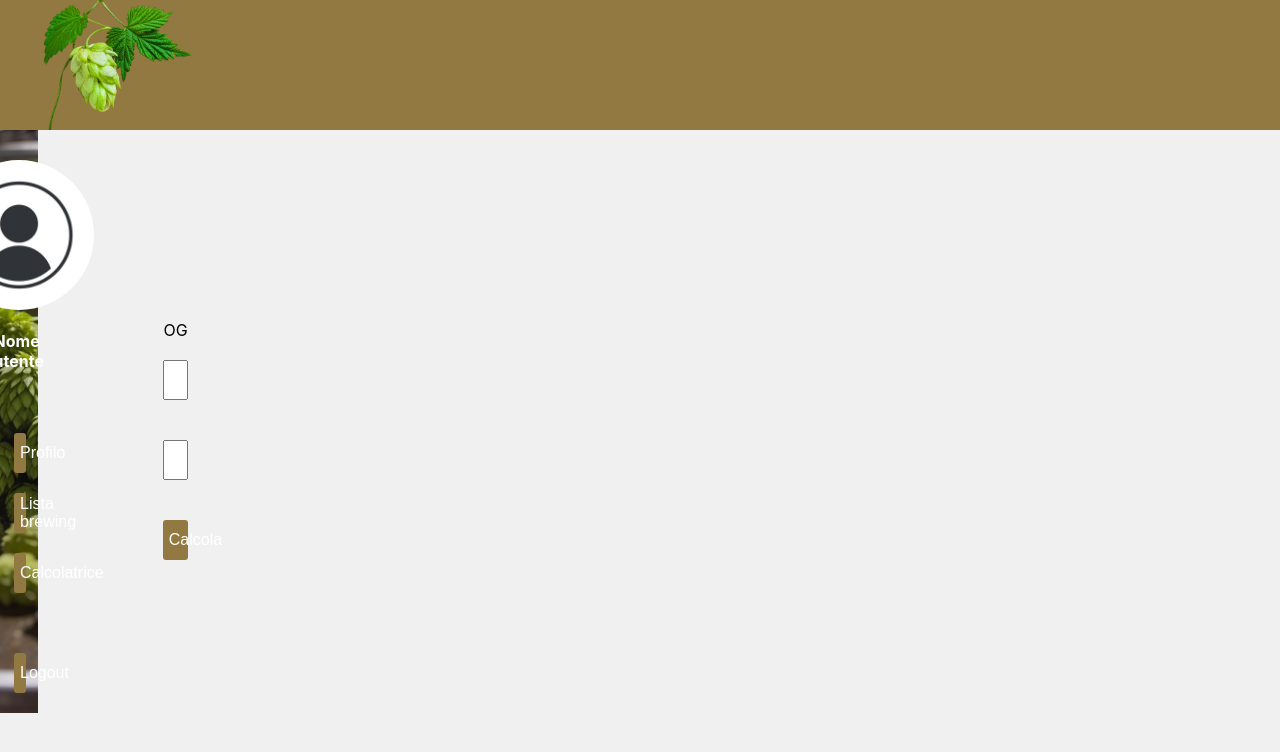
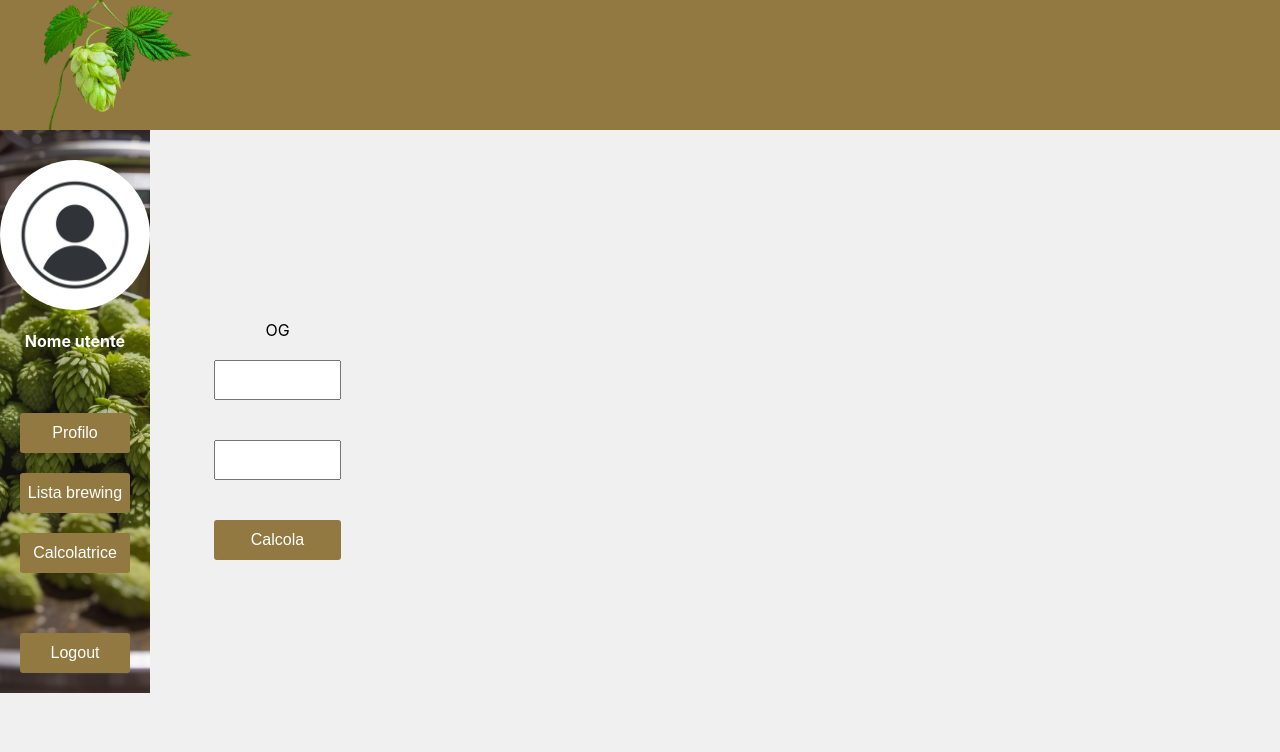
Before and after one commit to antoniotassone94/project_app_brew, an Angular app: page /calculator in a window 1280 px wide. Shown: the top 752 px of the page. Built offline with nearby package versions, Linux system fonts and the light colour scheme.

Commit message:
some fixes for style

```diff
--- a/src/app/components/calculator/calculator.component.css
+++ b/src/app/components/calculator/calculator.component.css
@@ -1,5 +1,5 @@
 .calculator{
-  width: 20%;
+  width: auto;
   height: 100%;
   display: flex;
   flex-direction: column;
--- a/src/app/components/sidebar/sidebar.component.css
+++ b/src/app/components/sidebar/sidebar.component.css
@@ -1,5 +1,5 @@
 .sideBar{
-  width: 25%;
+  width: auto;
   height: auto;
   background: url("src/assets/images/hops.jpg")  no-repeat center / cover  ;
 }
```
